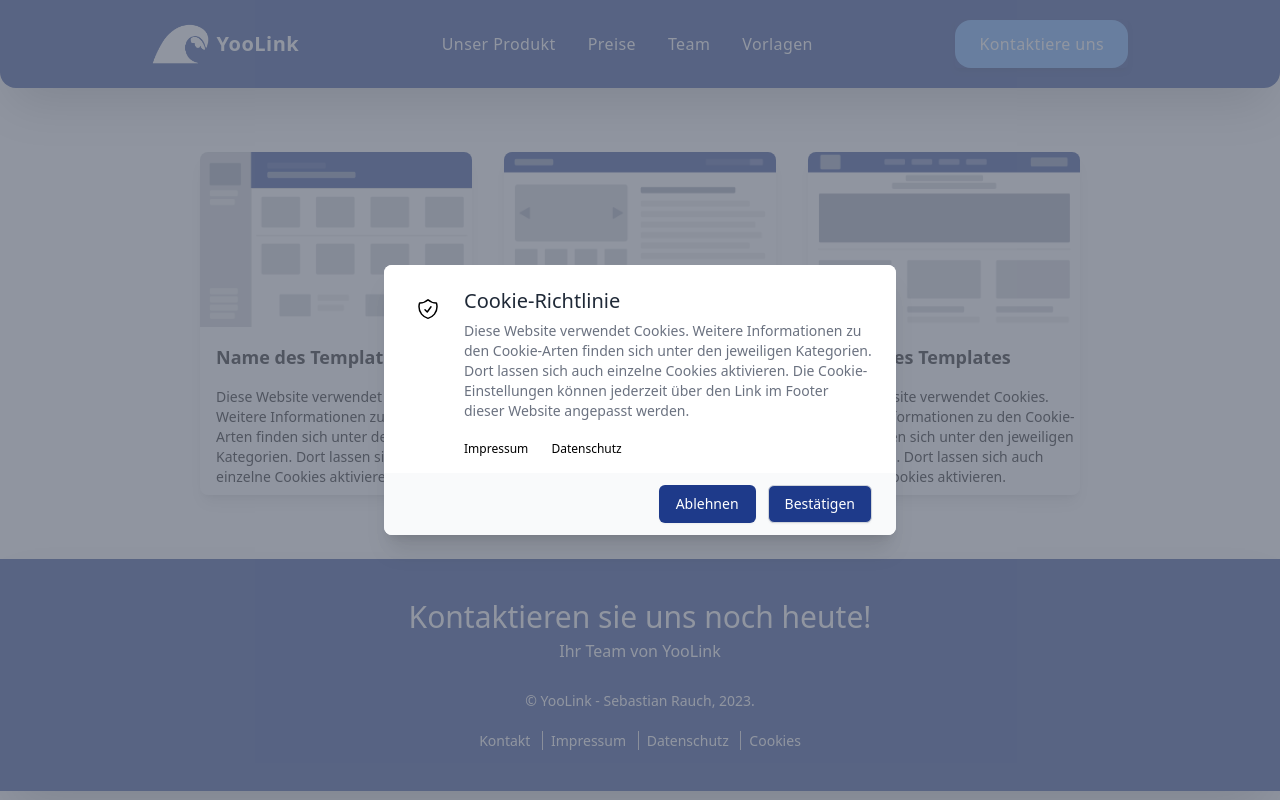
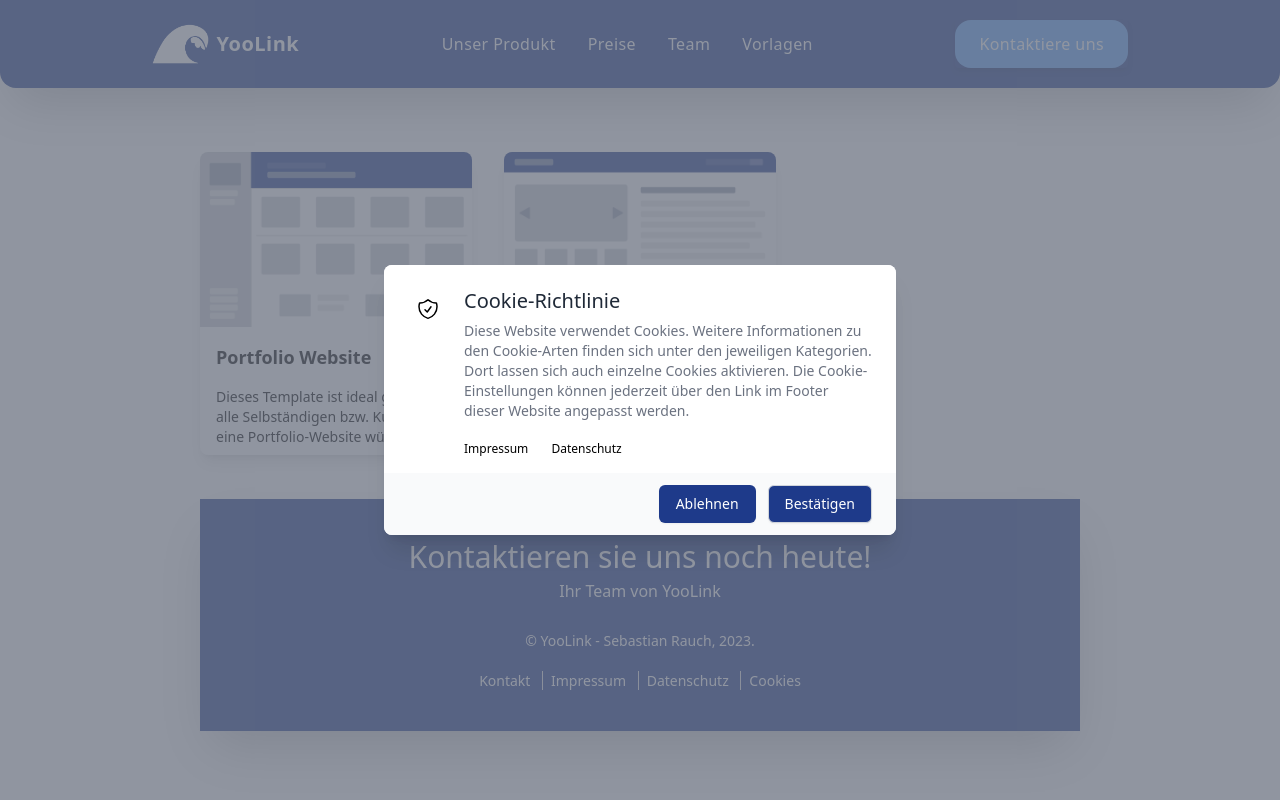
Before and after one commit to SirMelo01/YooLink, a Django app: template yoolink/templates/designs/overview.html in a window 1280 px wide. Run offline with Django 4.2, Linux system fonts and the light colour scheme; the template is opened without the code that fills it, so the values that code supplies are empty; style sheets or scripts are compiled from the project's sources; some libraries are stand-ins or nearby versions.

Commit message:
kleine fixes

```diff
--- a/yoolink/templates/base.html
+++ b/yoolink/templates/base.html
@@ -83,7 +83,7 @@
 
           <ul class="items-center hidden space-x-8 lg:flex bg-blue-400 rounded-2xl">
             <li>
-              <a href="/" aria-label="Sign up" title="Sign up"
+              <a href="mailto:yoolink@t-online.de" aria-label="Sign up" title="Sign up"
                 class="inline-flex items-center justify-center h-12 px-6 font-medium tracking-wide text-white transition duration-200 rounded shadow-md bg-deep-purple-accent-400 hover:bg-deep-purple-accent-700 focus:shadow-outline focus:outline-none">
                 Kontaktiere uns
               </a>
@@ -158,7 +158,7 @@
                       </a>
                     </li>
                     <li>
-                      <a href="/" aria-label="Sign up" title="Sign up"
+                      <a href="mailto:yoolink@t-online.de" aria-label="Sign up" title="Sign up"
                         class="inline-flex items-center justify-center w-full h-12 px-6 font-medium tracking-wide text-white transition duration-200 shadow-md bg-deep-purple-accent-400 hover:bg-deep-purple-accent-700 focus:shadow-outline focus:outline-none bg-blue-400 rounded-2xl">
                         Kontaktieren Sie uns
                       </a>
--- a/yoolink/templates/designs/handwerksbetrieb.html
+++ b/yoolink/templates/designs/handwerksbetrieb.html
@@ -11,7 +11,7 @@
     {% endcompress css %}
     <link rel="icon" href="{% static 'images/favicons/logo_blau.ico' %}">
 
-  <title>Template-Handwerksbetrieb</title>
+  <title>YooLink | Template-Handwerksbetrieb</title>
 </head>
 
 <body class="bg-white">
--- a/yoolink/templates/designs/overview.html
+++ b/yoolink/templates/designs/overview.html
@@ -17,14 +17,14 @@
     <div class="my-1 px-1 w-full md:w-1/2 lg:my-4 lg:px-4 lg:w-1/3">
       <!-- Article -->
       <article class="overflow-hidden rounded-lg shadow-lg hover:shadow-2xl">
-        <a href="#">
-          <img alt="Placeholder" class="block h-auto w-full" src="{% static 'images/Template1.png' %}">
+        <a href="{% url 'designtemplates:portfolio' %}">
+          <img alt="Vorschau Template-Portfolio" class="block h-auto w-full" src="{% static 'images/Template1.png' %}">
         </a>
 
         <div class="flex items-center justify-between leading-tight p-2 md:p-4">
           <div class="text-lg">
             <div class="font-semibold hover:underline text-black" href="#">
-              Name des Templates
+              Portfolio Website
             </div>
           </div>
         </div>
@@ -32,8 +32,7 @@
         <div class="flex items-center justify-between leading-none pl-2 pb-2 md:pl-4 md:pb-2">
           <div class="flex items-center no-underline text-black">
             <p class="text-sm font-light">
-              Diese Website verwendet Cookies. Weitere Informationen zu den Cookie-Arten finden sich unter den jeweiligen
-              Kategorien. Dort lassen sich auch einzelne Cookies aktivieren.
+             Dieses Template ist ideal geeignet für alle Selbständigen bzw. Kunden die eine Portfolio-Website wünschen.
             </p>
           </div>
         </div>
@@ -49,14 +48,14 @@
     <div class="my-1 px-1 w-full md:w-1/2 lg:my-4 lg:px-4 lg:w-1/3">
       <!-- Article -->
       <article class="overflow-hidden rounded-lg shadow-lg hover:shadow-2xl">
-        <a href="#">
-          <img alt="Placeholder" class="block h-auto w-full" src="{% static 'images/Template2.png' %}">
+        <a href="{% url 'designtemplates:handwerksbtrieb' %}">
+          <img alt="Vorschau Template-Handwerksbetrieb" class="block h-auto w-full" src="{% static 'images/Template2.png' %}">
         </a>
 
         <div class="flex items-center justify-between leading-tight p-2 md:p-4">
           <div class="text-lg">
             <div class="font-semibold hover:underline text-black" href="#">
-              Name des Templates
+              Handwerksbetrieb Website
             </div>
           </div>
         </div>
@@ -64,8 +63,7 @@
         <div class="flex items-center justify-between leading-none pl-2 pb-2 md:pl-4 md:pb-2">
           <div class="flex items-center no-underline text-black">
             <p class="text-sm font-light">
-              Diese Website verwendet Cookies. Weitere Informationen zu den Cookie-Arten finden sich unter den jeweiligen
-              Kategorien. Dort lassen sich auch einzelne Cookies aktivieren.
+              Diese Template ist perfekt geeignet für alle Handwerksbetriebe, die einen neuen Internetauftritt wollen.
             </p>
           </div>
         </div>
@@ -80,7 +78,7 @@
     <!--Diesen Column part kopieren und bei einem neuen Template kopieren-->
     <!-- Column -->
     <div class="my-1 px-1 w-full md:w-1/2 lg:my-4 lg:px-4 lg:w-1/3">
-      <!-- Article -->
+      <!-- Article
       <article class="overflow-hidden rounded-lg shadow-lg hover:shadow-2xl">
         <a href="#">
           <img alt="Placeholder" class="block h-auto w-full" src="{% static 'images/Template3.png' %}">
@@ -102,9 +100,9 @@
             </p>
           </div>
         </div>
-      </article>
-      <!-- END Article -->
-    </div>
+      </article>-->
+      <!-- END Article
+    </div>-->
     <!-- END Column -->
 
 
--- a/yoolink/templates/designs/portfolio.html
+++ b/yoolink/templates/designs/portfolio.html
@@ -9,7 +9,7 @@
       <link href="{% static 'css/output.css' %}" rel="stylesheet">
     {% endcompress css %}
     <link rel="icon" href="{% static 'images/favicons/logo_blau.ico' %}">
-    <title>Template-Portfolio</title>
+    <title>YooLink | Template-Portfolio</title>
   </head>
   <body class="bg-slate-50">
     <style>
--- a/yoolink/templates/pages/home.html
+++ b/yoolink/templates/pages/home.html
@@ -17,6 +17,7 @@
 
 
   <!--Kontaktbuttons Beginn-->
+  <!--
   {% block kontaktbuttons %}
   <div class="hidden md:block fixed z-50 bottom-40 right-10 bg-blue-900 rounded-full shadow-2xl p-3">
     <svg xmlns="http://www.w3.org/2000/svg" viewBox="0 0 24 24" fill="white" class="w-7 h-7">
@@ -30,6 +31,7 @@
     </svg>
   </div>
   {% endblock kontaktbuttons %}
+  -->
   <!--Kontaktbuttons Ende-->
 
 
```
